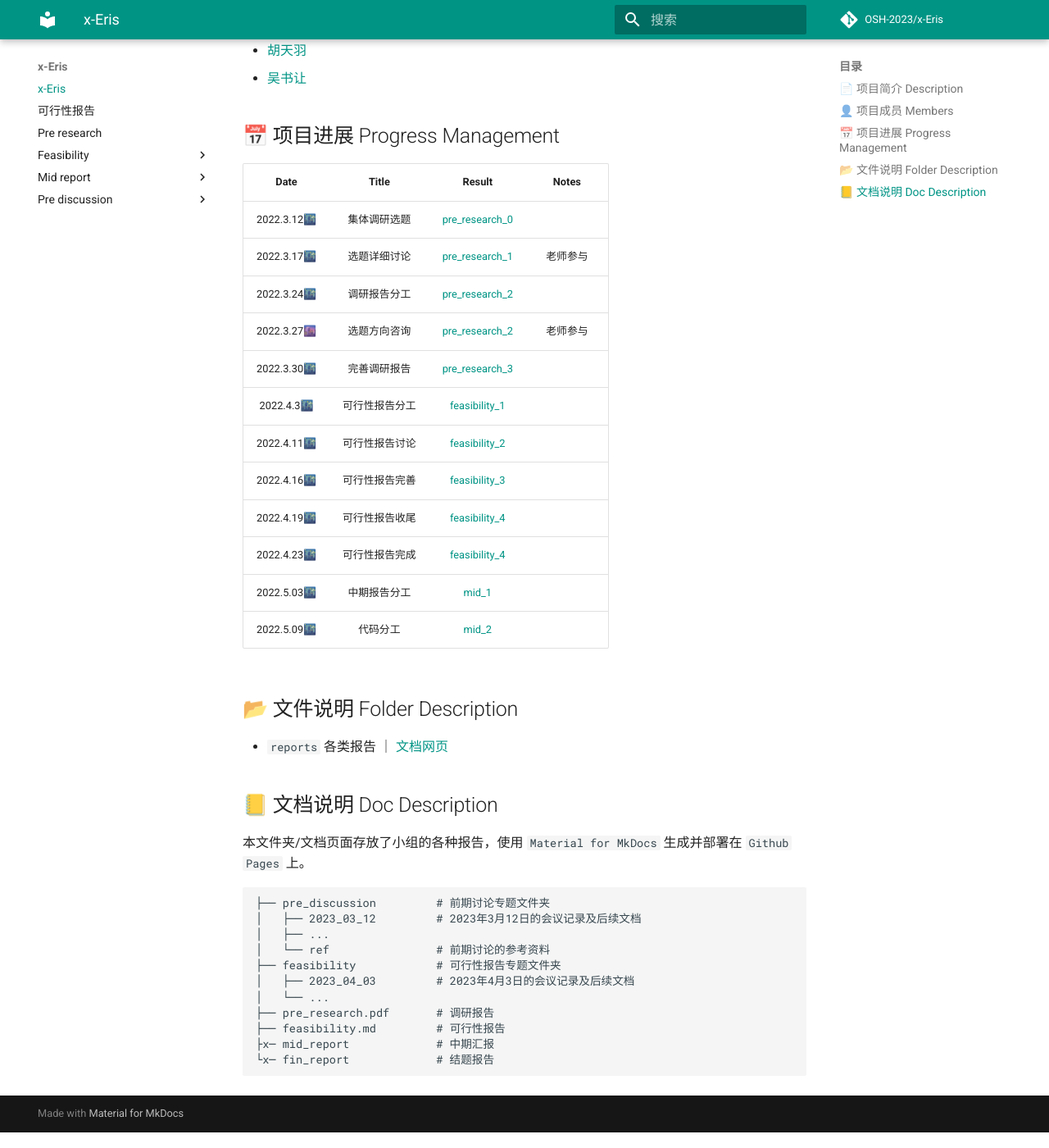
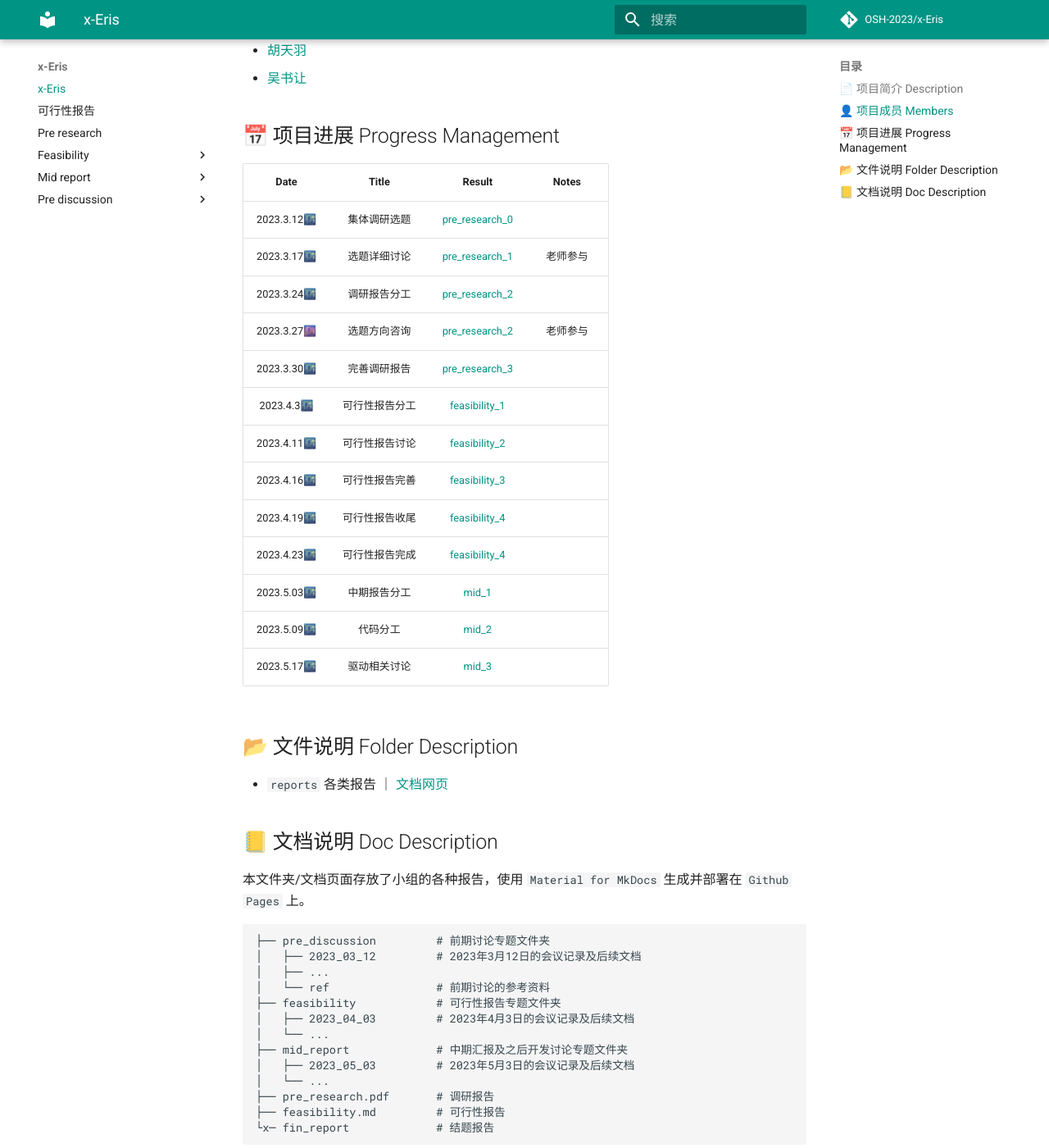
Before and after one commit to OSH-2023/x-Eris, an MkDocs documentation site: the page built from reports/README.md, in a window 1280 px wide and 1400 px high, scrolled down 490 px. Shown: the whole window at 82% size. Built offline with MkDocs 1.6.1 and Material for MkDocs 9.7.7, drawn with Linux system fonts in a browser that asks for light colours; comment, search, counter and statistics services are not loaded.

Commit message:
Add 2023_05_17 meeting record

````diff
--- a/reports/README.md
+++ b/reports/README.md
@@ -15,18 +15,20 @@
 ## 📅 项目进展 Progress Management
 |    Date    |         Title         |                            Result                            |    Notes     |
 | :--------: | :-------------------: | :----------------------------------------------------------: | :----------: |
-| 2022.3.12🌃 | 集体调研选题 | [pre_research_0](/reports/pre_discussion/2023_03_17/meeting.md) |              |
-| 2022.3.17🌃 | 选题详细讨论 | [pre_research_1](/reports/pre_discussion/2023_03_17/meeting.md) |  老师参与     |
-| 2022.3.24🌃 | 调研报告分工 | [pre_research_2](/reports/pre_discussion/2023_03_24/meeting.md) |              |
-| 2022.3.27🌆 | 选题方向咨询 | [pre_research_2](/reports/pre_discussion/2023_03_24/meeting.md) |  老师参与     |
-| 2022.3.30🌃 | 完善调研报告 | [pre_research_3](/reports/pre_discussion/2023_03_30/meeting.md) |              |
-| 2022.4.3🌃 | 可行性报告分工 | [feasibility_1](/reports/feasibility/2023_04_03/meeting.md) |              |
-| 2022.4.11🌃 | 可行性报告讨论 | [feasibility_2](/reports/feasibility/2023_04_11/meeting.md) |              |
-| 2022.4.16🌃 | 可行性报告完善 | [feasibility_3](/reports/feasibility/2023_04_16/meeting.md) |              |
-| 2022.4.19🌃 | 可行性报告收尾 | [feasibility_4](/reports/feasibility/2023_04_19/meeting.md) |              |
-| 2022.4.23🌃 | 可行性报告完成 | [feasibility_4](/reports/feasibility/2023_04_23/meeting.md) |              |
-| 2022.5.03🌃 | 中期报告分工 | [mid_1](/reports/mid_report/2023_05_03/meeting.md) |              |
-| 2022.5.09🌃 | 代码分工 | [mid_2](/reports/mid_report/2023_05_09/meeting.md) |              |
+| 2023.3.12🌃 | 集体调研选题 | [pre_research_0](/reports/pre_discussion/2023_03_17/meeting.md) |              |
+| 2023.3.17🌃 | 选题详细讨论 | [pre_research_1](/reports/pre_discussion/2023_03_17/meeting.md) |  老师参与     |
+| 2023.3.24🌃 | 调研报告分工 | [pre_research_2](/reports/pre_discussion/2023_03_24/meeting.md) |              |
+| 2023.3.27🌆 | 选题方向咨询 | [pre_research_2](/reports/pre_discussion/2023_03_24/meeting.md) |  老师参与     |
+| 2023.3.30🌃 | 完善调研报告 | [pre_research_3](/reports/pre_discussion/2023_03_30/meeting.md) |              |
+| 2023.4.3🌃 | 可行性报告分工 | [feasibility_1](/reports/feasibility/2023_04_03/meeting.md) |              |
+| 2023.4.11🌃 | 可行性报告讨论 | [feasibility_2](/reports/feasibility/2023_04_11/meeting.md) |              |
+| 2023.4.16🌃 | 可行性报告完善 | [feasibility_3](/reports/feasibility/2023_04_16/meeting.md) |              |
+| 2023.4.19🌃 | 可行性报告收尾 | [feasibility_4](/reports/feasibility/2023_04_19/meeting.md) |              |
+| 2023.4.23🌃 | 可行性报告完成 | [feasibility_4](/reports/feasibility/2023_04_23/meeting.md) |              |
+| 2023.5.03🌃 | 中期报告分工 | [mid_1](/reports/mid_report/2023_05_03/meeting.md) |              |
+| 2023.5.09🌃 | 代码分工 | [mid_2](/reports/mid_report/2023_05_09/meeting.md) |              |
+| 2023.5.17🌃 | 驱动相关讨论 | [mid_3](/reports/mid_report/2023_05_17/meeting.md) |              |
+
 
 ## 📂 文件说明 Folder Description
 * ```reports``` 各类报告  ｜ [文档网页](https://osh-2023.github.io/x-Eris)
@@ -42,8 +44,10 @@
 ├── feasibility            # 可行性报告专题文件夹
 │   ├── 2023_04_03         # 2023年4月3日的会议记录及后续文档
 │   └── ...
+├── mid_report             # 中期汇报及之后开发讨论专题文件夹
+│   ├── 2023_05_03         # 2023年5月3日的会议记录及后续文档
+│   └── ...
 ├── pre_research.pdf       # 调研报告
 ├── feasibility.md         # 可行性报告
-├x─ mid_report             # 中期汇报
 └x─ fin_report             # 结题报告
 ```
````
Also changed, not shown: README.md (+1 -0 lines), reports/mid_report/2023_05_09/meeting.md (+0 -1 lines), reports/mid_report/2023_05_17/meeting.md (added, +28 -0 lines).
